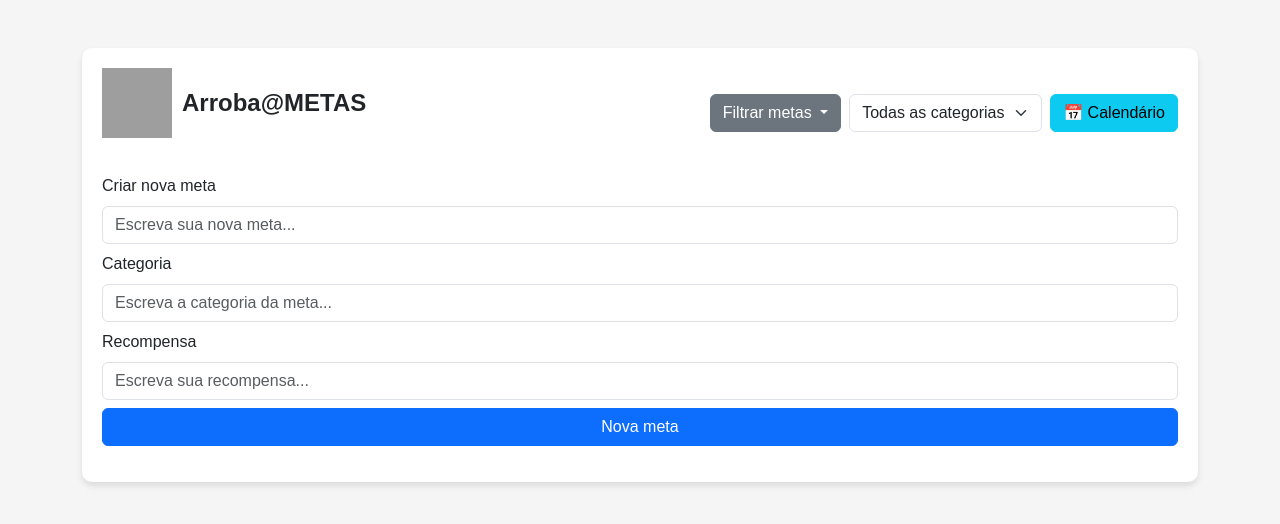
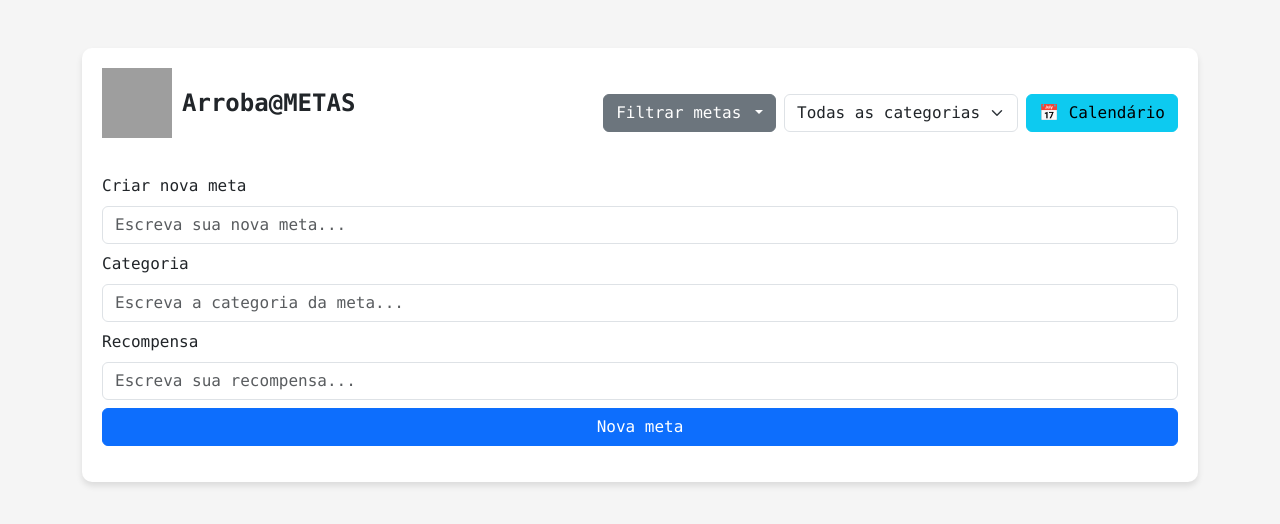
Before and after one commit to kinael/Arroba-Metas, a plain HTML site: page index.html in a window 1280 px wide. Drawn offline with nearby package versions, Linux system fonts and the light colour scheme; grey boxes are pictures that could not be loaded.

Commit message:
Update styles.css

```diff
--- a/styles.css
+++ b/styles.css
@@ -1,6 +1,6 @@
 body {
   background-color: #F5F5F5;
-  font-family: Arial, sans-serif;
+  font-family: Consolas;
 }
 
 
```
